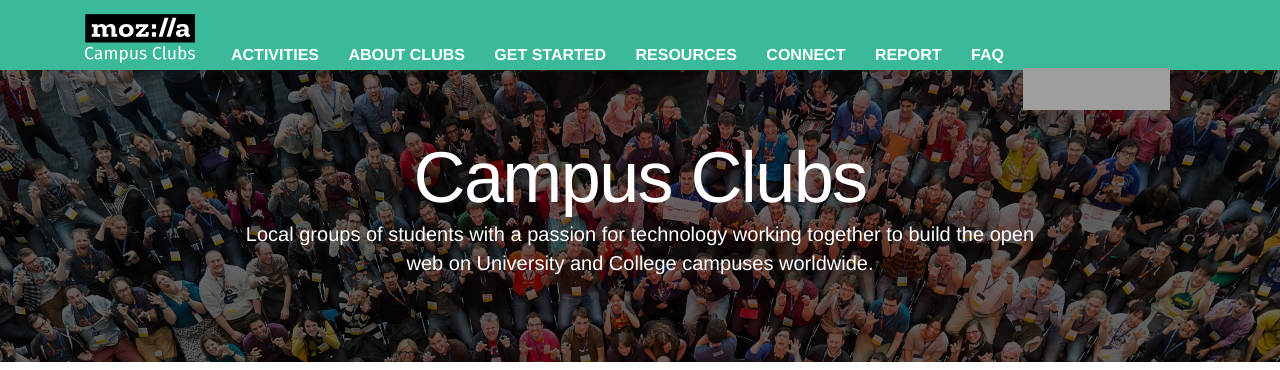
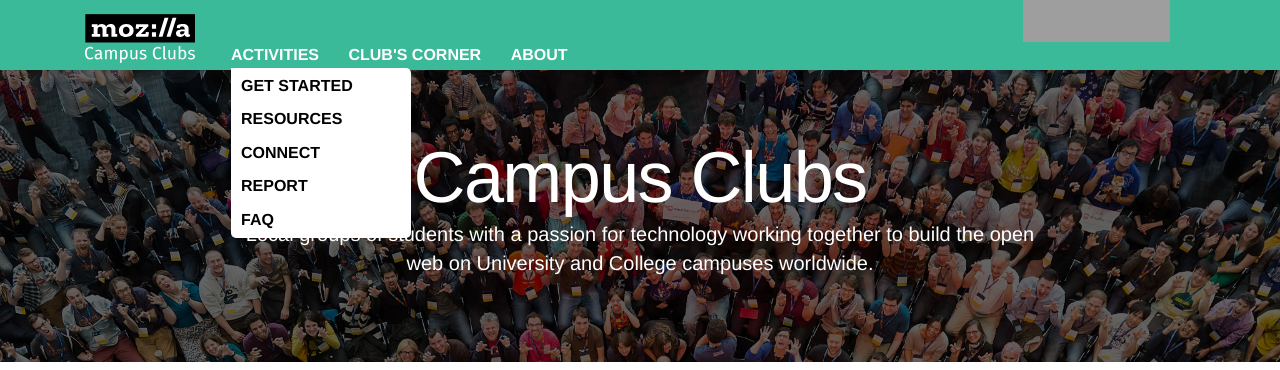
Before and after one commit to mozilla/mozilla-campus-clubs, a Jekyll site: the page built from index.html, in a window 1280 px wide, cut to the strip 0-370 px from the top of the page. Built offline with Jekyll 4.4.1, drawn with Linux system fonts in a browser that asks for light colours; some web fonts are replaced; grey boxes are pictures that could not be loaded.

Commit message:
implementing sub-mennu

```diff
--- a/_includes/header.html
+++ b/_includes/header.html
@@ -9,12 +9,15 @@
       </button>
       <div class="collapse navbar-toggleable-md" id="exCollapsingNavbar">
         <a class="nav-link" href="/activities/">Activities</a>
-        <a class="nav-link" href="/about/">About Clubs</a>
-        <a class="nav-link" href="/get-started/">Get Started</a>
-        <a class="nav-link" href="/resources/">Resources</a>
-        <a class="nav-link" href="/connect/">Connect</a>
-        <a class="nav-link" href="/report/#">Report</a>
-        <a class="nav-link" href="/faq/">FAQ</a>
+        <a class="nav-link">Club's Corner</a>
+          <div class="corner-menu">
+            <a href="/get-started/">Get Started</a>
+            <a href="/resources/">Resources</a>
+            <a href="/connect/">Connect</a>
+            <a href="/report/#">Report</a>
+            <a href="/faq/">FAQ</a>
+          </div>
+        <a class="nav-link" href="/about/">About</a>
       </div>
 
       <div id="tabzilla" class="hidden-lg-down">
--- a/static/css/app.css
+++ b/static/css/app.css
@@ -118,7 +118,6 @@ nav.navbar {
 }
 
 nav a {
-    font-size: 1.2em;
     text-transform: uppercase;
     margin-right: 25px;
     padding-top: 42px;
@@ -146,6 +145,24 @@ nav a:hover {
 .navbar-toggler {
     float: right;
     margin-top: 20px;
+}
+
+.corner-menu {
+    width: 180px;
+    height: 170px;
+    position: absolute;
+    display: flex;
+    flex-direction: column;
+    justify-content: space-between;
+    padding: 5px 0 5px 10px;
+    border-radius: 0px 5px 5px 5px;
+    background-color: #ffffff;
+    font-weight: bold;
+}
+
+.corner-menu > a {
+    padding: 0;
+    color: black !important;
 }
 
 @media all and (min-width: 992px) {
@@ -273,7 +290,7 @@ b > a:link {
     text-align: center;
 }
 
-@media screen and (max-width:992px;) {
+@media screen and (max-width:992px) {
     .action {
         margin-top: 30px;
     }
@@ -473,7 +490,7 @@ ul.nav-tabs {
 
 .footer-heading {
     font-size: 18px;
-    margin-bottom: $spacing-unit / 2;
+    margin-bottom: spacing-unit / 2;
 }
 
 .footer-col ul.links-join li.wrap:before,
@@ -563,7 +580,7 @@ ul.nav-tabs {
         list-style-type: none;
         position: relative;
         width: 6px;
-        float: left
+        float: left;
         margin: 0 auto;
         padding-top: 50px;
         background: #3BBA99;
```
